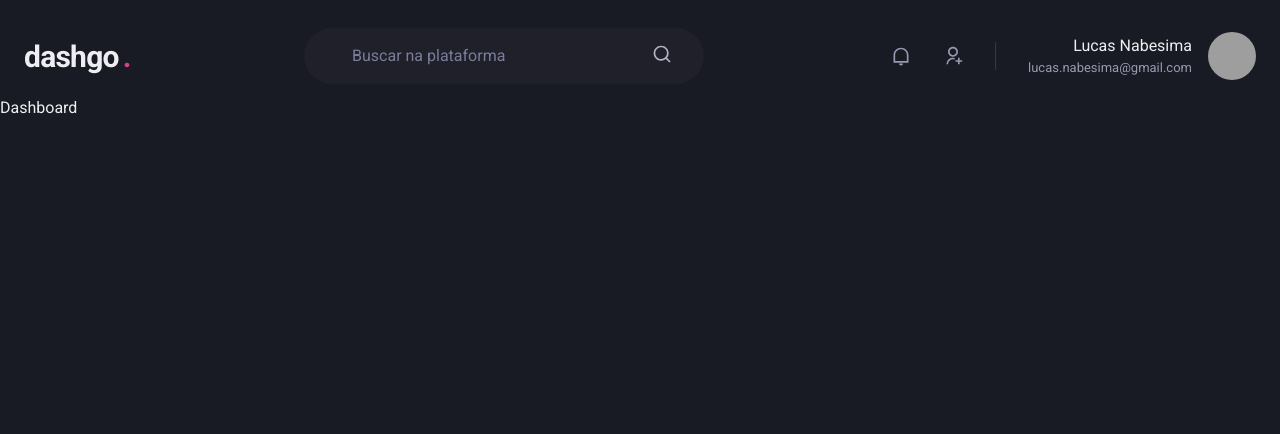
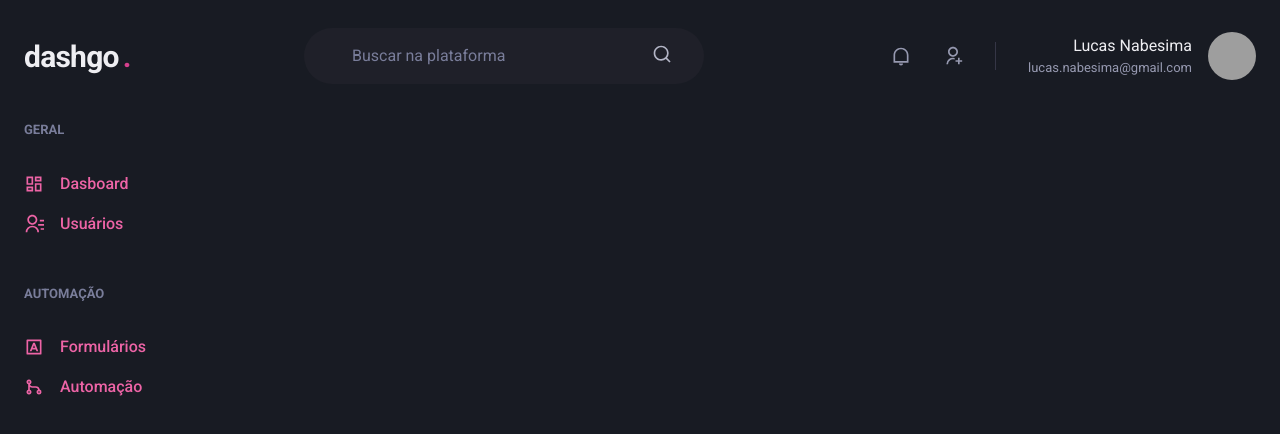
Before and after one commit to lnabesima/dashgo, a Next.js app: page /dashboard in a window 1280 px wide. Shown: the top 434 px of the page. Built offline with nearby package versions, Linux system fonts and the light colour scheme; grey boxes are pictures that could not be loaded.

Commit message:
feat: add sidebar component

```diff
--- /dev/null
+++ b/src/components/Sidebar.tsx
@@ -0,0 +1,51 @@
+import { Box, Link, Stack, Text, Icon } from '@chakra-ui/react';
+import { RiContactsLine, RiDashboardLine, RiGitMergeLine, RiInputMethodLine } from 'react-icons/ri';
+
+const Sidebar = () => {
+  return (
+    <Box as='aside' w='64' mr='8'>
+      <Stack spacing='12' align='flex-start'>
+        <Box>
+          <Text fontWeight='bold' color='gray.400' fontSize='small'>
+            GERAL
+          </Text>
+          <Stack spacing='4' mt='8' align='stretch'>
+            <Link display='flex' alignItems='center' color='pink.400'>
+              <Icon as={RiDashboardLine} fontSize='20' />
+              <Text ml='4' fontWeight='medium'>
+                Dasboard
+              </Text>
+            </Link>
+            <Link display='flex' alignItems='center' color='pink.400'>
+              <Icon as={RiContactsLine} fontSize='20' />
+              <Text ml='4' fontWeight='medium'>
+                Usuários
+              </Text>
+            </Link>
+          </Stack>
+        </Box>
+        <Box>
+          <Text fontWeight='bold' color='gray.400' fontSize='small'>
+            AUTOMAÇÃO
+          </Text>
+          <Stack spacing='4' mt='8' align='stretch'>
+            <Link display='flex' alignItems='center' color='pink.400'>
+              <Icon as={RiInputMethodLine} fontSize='20' />
+              <Text ml='4' fontWeight='medium'>
+                Formulários
+              </Text>
+            </Link>
+            <Link display='flex' alignItems='center' color='pink.400'>
+              <Icon as={RiGitMergeLine} fontSize='20' />
+              <Text ml='4' fontWeight='medium'>
+                Automação
+              </Text>
+            </Link>
+          </Stack>
+        </Box>
+      </Stack>
+    </Box>
+  );
+};
+
+export { Sidebar };
--- a/src/pages/dashboard.tsx
+++ b/src/pages/dashboard.tsx
@@ -1,10 +1,14 @@
+import { Flex } from '@chakra-ui/react';
 import { Header } from '@/components/Header';
+import { Sidebar } from '@/components/Sidebar';
 
 export default function Dashboard() {
   return (
-    <>
+    <Flex direction='column' h='100vh'>
       <Header />
-      <h1>Dashboard</h1>
-    </>
+      <Flex w='100%' my='6' maxW={1480} mx='auto' px='6'>
+        <Sidebar />
+      </Flex>
+    </Flex>
   );
 }
```
